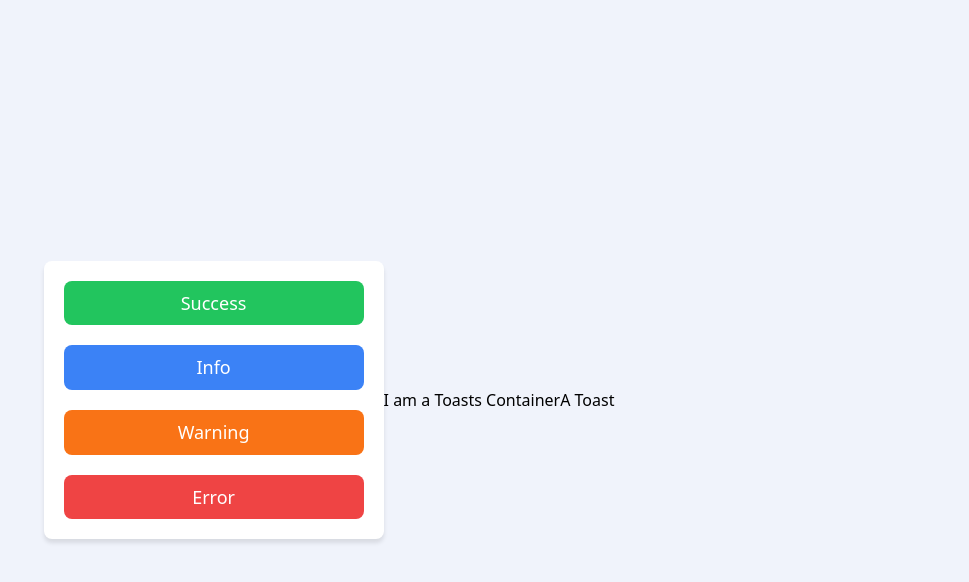
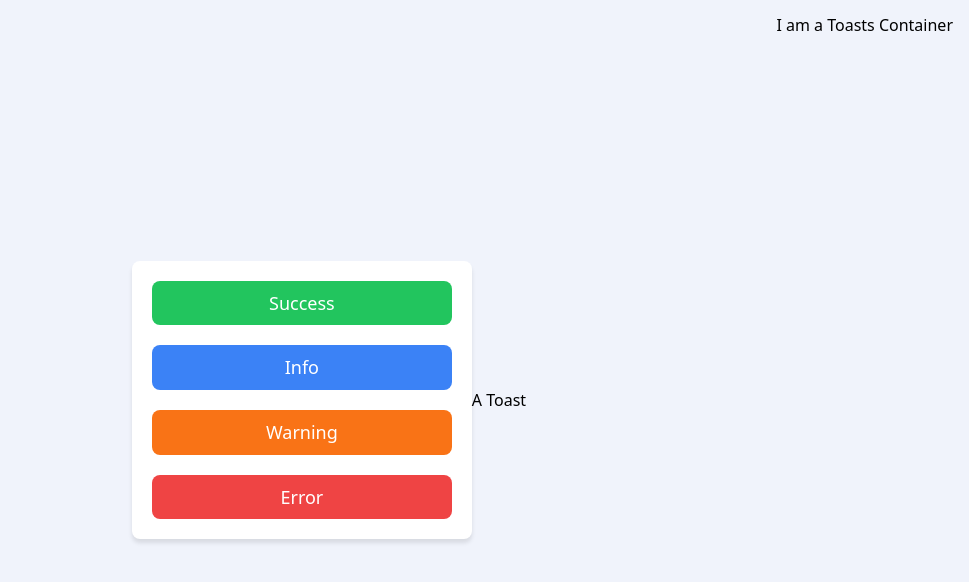
Before and after one commit to nat-davydova/react-toast-notifications, a React (Vite) app: page / in a window 1280 px wide. Shown: the top 582 px of the page, without its empty margins (311-1280 px from the left). Built offline with nearby package versions, Linux system fonts and the light colour scheme.

Commit message:
feat: add Toasts Container styles

```diff
--- /dev/null
+++ b/src/ToastsContainer/ToastsContainer.module.css
@@ -0,0 +1,9 @@
+.toastsContainer {
+    display: flex;
+    flex-direction: column-reverse;
+    row-gap: 12px;
+    z-index: 9999;
+    position: fixed;
+    top: 16px;
+    right: 16px;
+}
--- a/src/ToastsContainer/ToastsContainer.tsx
+++ b/src/ToastsContainer/ToastsContainer.tsx
@@ -1,3 +1,5 @@
+import styles from "./ToastsContainer.module.css";
+
 export function ToastsContainer() {
-  return <div>I am a Toasts Container</div>;
+  return <div className={styles.toastsContainer}>I am a Toasts Container</div>;
 }
```
